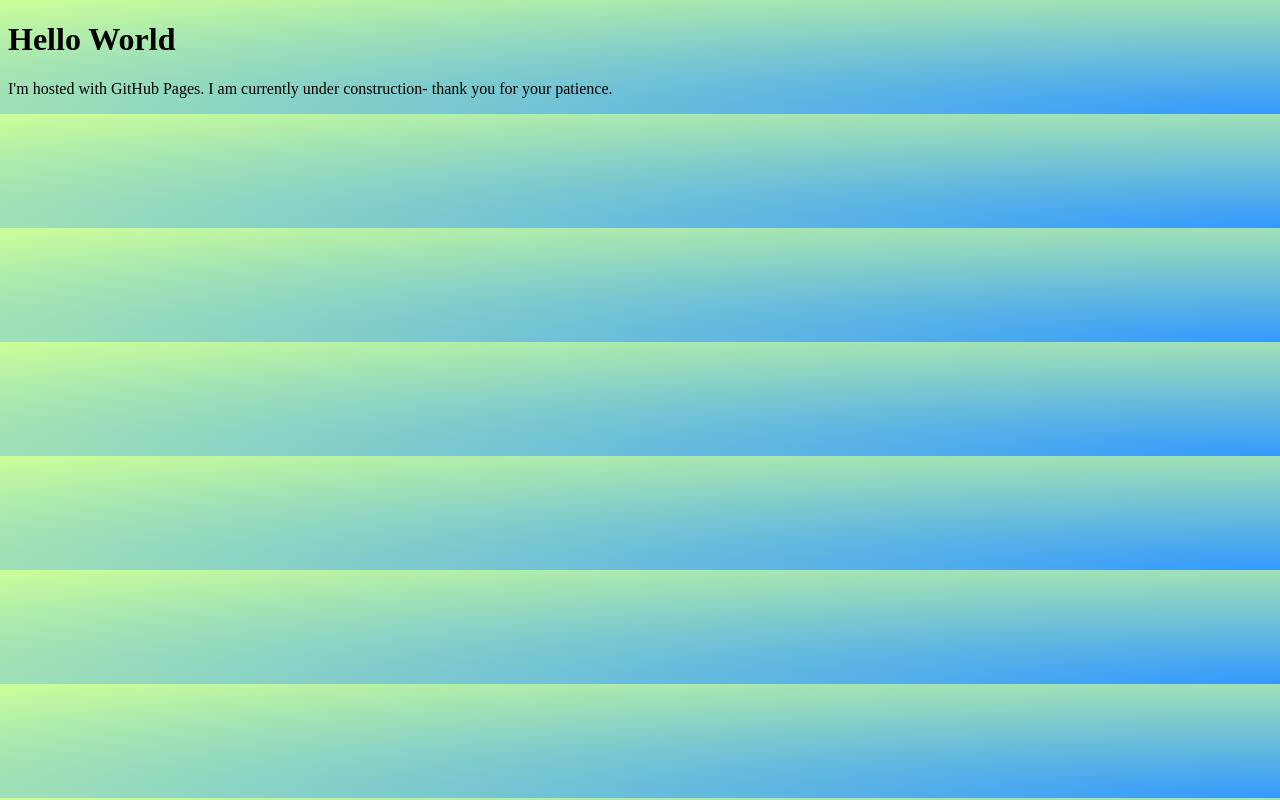
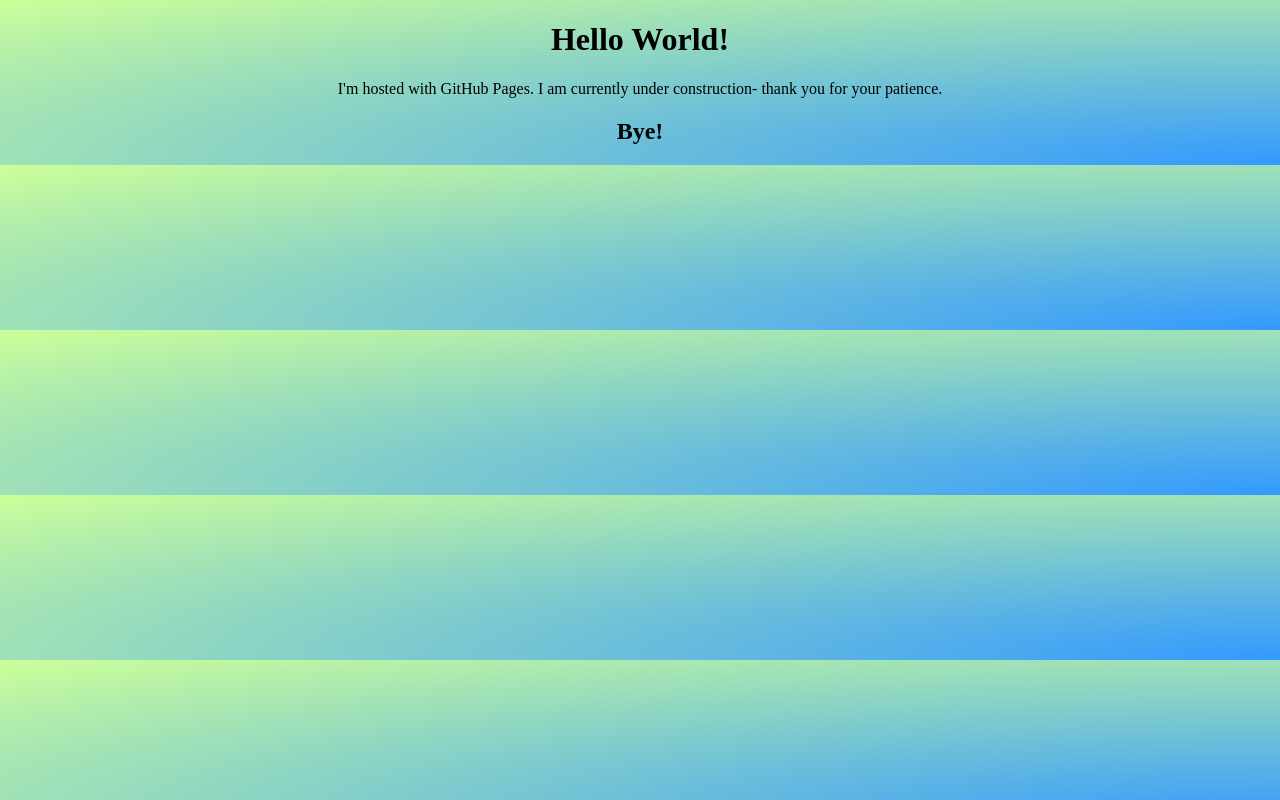
Before and after one commit to Mattmberg/Mattmberg.github.io, a plain HTML site: page index.html in a window 1280 px wide. Drawn offline with Linux system fonts and the light colour scheme.

Commit message:
Updating to add more structure and sections.
Added header, content, navbar, main, and footer.

```diff
--- a/index.html
+++ b/index.html
@@ -3,8 +3,19 @@
   <head>
   <link rel="stylesheet" type="text/css" href="https://Mattmberg.github.io/styles_sheet.1.css">
   </head>
-<body>
-<h1>Hello World</h1>
-<p>I'm hosted with GitHub Pages. I am currently under construction- thank you for your patience.</p>
-</body>
+  <body>
+    <div class="header">
+      <h1>Hello World!</h1>
+      <p>I'm hosted with GitHub Pages. I am currently under construction- thank you for your patience.</p>
+    </div>
+    <div class="content">
+      <div class="navbar">
+      </div>
+      <div class="main">
+      </div>
+    </div>
+    <div class="footer">
+      <h2>Bye!</h2>
+    </div>
+  </body>
 </html>
```
